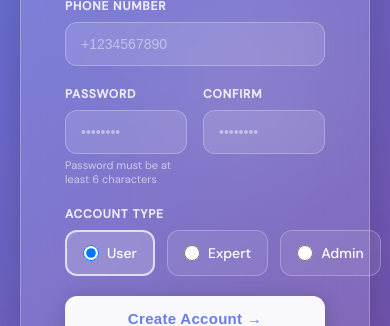
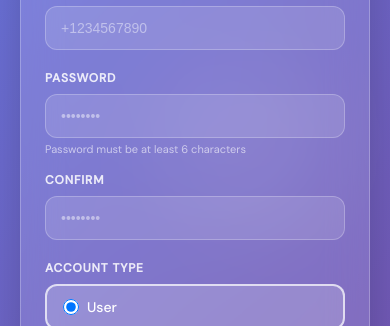
Before and after one commit to sumankuity68-debug/TechHelp-IT-solution, a React (Vite) app in the folder frontend/: page /signup in a window 390 px wide. Shown: the part 434-760 px from the top of the page. Built offline with nearby package versions, Linux system fonts and the light colour scheme; no server answers.

Commit message:
style: mobile friendly fixes and copy updates

```diff
--- a/frontend/src/components/sections/Contact.jsx
+++ b/frontend/src/components/sections/Contact.jsx
@@ -113,7 +113,7 @@ export default function Contact() {
             whileInView="visible"
             viewport={viewportOnce}
           >
-            <div className="section-label">Get In Touch</div>
+            <div className="section-label">Start a Project</div>
             <h2 style={{
               fontFamily: 'Fraunces, serif',
               fontSize: 'clamp(30px, 4vw, 48px)',
--- a/frontend/src/components/sections/Hero.jsx
+++ b/frontend/src/components/sections/Hero.jsx
@@ -162,8 +162,8 @@ export default function Hero() {
             variants={fadeInUp}
             style={{ display: 'flex', gap: 16, alignItems: 'center', flexWrap: 'wrap', marginBottom: 56 }}
           >
-            <Link to="/contact" className="btn-primary">Start a Project</Link>
-            <Link to="/services" className="btn-outline">Our Solutions</Link>
+            <Link to="/signup" className="btn-primary">Get Started</Link>
+            <Link to="/login" className="btn-outline">Log In</Link>
           </motion.div>
 
           {/* Stats row — each stat staggers */}
--- a/frontend/src/pages/auth/LoginPage.jsx
+++ b/frontend/src/pages/auth/LoginPage.jsx
@@ -137,7 +137,7 @@ export default function LoginPage() {
       }} />
 
       {/* Glass Card */}
-      <div
+      <div className="login-card"
         style={{
           width: '100%',
           maxWidth: 460,
@@ -150,6 +150,7 @@ export default function LoginPage() {
           boxShadow: '0 8px 48px rgba(0, 0, 0, 0.2), 0 1px 0 rgba(255,255,255,0.3) inset',
           position: 'relative',
           zIndex: 1,
+          boxSizing: 'border-box',
         }}
       >
         {/* Logo */}
@@ -574,6 +575,9 @@ export default function LoginPage() {
       {/* Input placeholder color override */}
       <style>{`
         input::placeholder { color: rgba(255, 255, 255, 0.45) !important; }
+        @media (max-width: 576px) {
+          .login-card { padding: 32px 24px !important; }
+        }
       `}</style>
     </div>
   );
--- a/frontend/src/pages/auth/SignupPage.jsx
+++ b/frontend/src/pages/auth/SignupPage.jsx
@@ -240,7 +240,7 @@ export default function SignupPage() {
         pointerEvents: 'none',
       }} />
 
-      <div style={{
+      <div className="signup-card" style={{
         width: '100%',
         maxWidth: 520,
         background: 'rgba(255, 255, 255, 0.12)',
@@ -252,6 +252,7 @@ export default function SignupPage() {
         boxShadow: '0 8px 48px rgba(0, 0, 0, 0.2), 0 1px 0 rgba(255,255,255,0.3) inset',
         position: 'relative',
         zIndex: 1,
+        boxSizing: 'border-box',
       }}>
         <Link to="/" style={{ textDecoration: 'none' }}>
           <h1 style={{
@@ -445,7 +446,7 @@ export default function SignupPage() {
               </div>
 
               {/* Password fields */}
-              <div style={{ display: 'grid', gridTemplateColumns: '1fr 1fr', gap: 16, marginBottom: 20 }}>
+              <div className="form-grid" style={{ display: 'grid', gridTemplateColumns: '1fr 1fr', gap: 16, marginBottom: 20 }}>
                 <div>
                   <label style={{
                     display: 'block',
@@ -548,7 +549,7 @@ export default function SignupPage() {
                 }}>
                   Account Type
                 </label>
-                <div style={{ display: 'flex', gap: 12 }}>
+                <div className="role-flex" style={{ display: 'flex', gap: 12 }}>
                   <label style={{
                     flex: 1,
                     padding: '12px 16px',
@@ -1003,9 +1004,14 @@ export default function SignupPage() {
         )}
       </div>
 
-      {/* Input placeholder color override */}
+      {/* Input placeholder color override & mobile responsiveness */}
       <style>{`
         input::placeholder { color: rgba(255, 255, 255, 0.45) !important; }
+        @media (max-width: 576px) {
+          .signup-card { padding: 32px 24px !important; }
+          .form-grid { grid-template-columns: 1fr !important; }
+          .role-flex { flex-direction: column !important; }
+        }
       `}</style>
     </div>
   );
```
